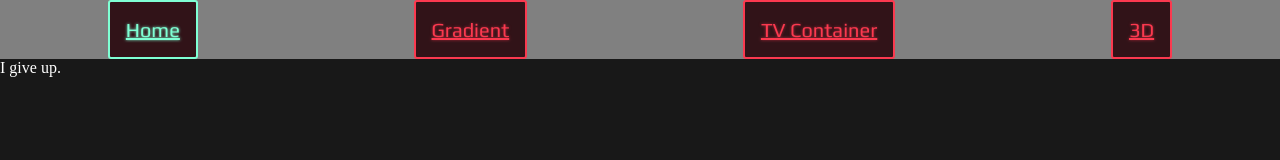
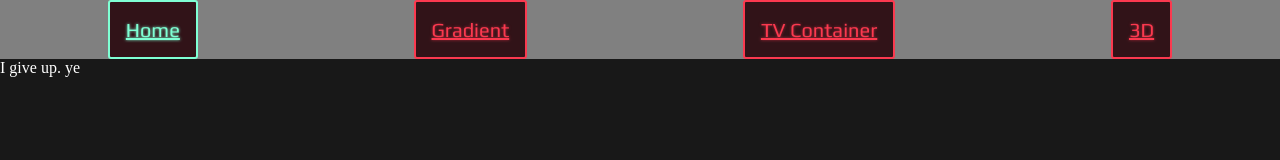
Before and after one commit to xpectro93/b_test, a React (Create React App) app in the folder frontend/: page / in a window 1280 px wide. Shown: the top 160 px of the page. Built offline with nearby package versions, Linux system fonts and the light colour scheme.

Commit message:
update appjs

```diff
--- a/frontend/src/App.js
+++ b/frontend/src/App.js
@@ -39,6 +39,8 @@ function App() {
         <Route path="/" >
         <div>
          I give up.
+         ye
+
         </div>
         </Route>
 
```
